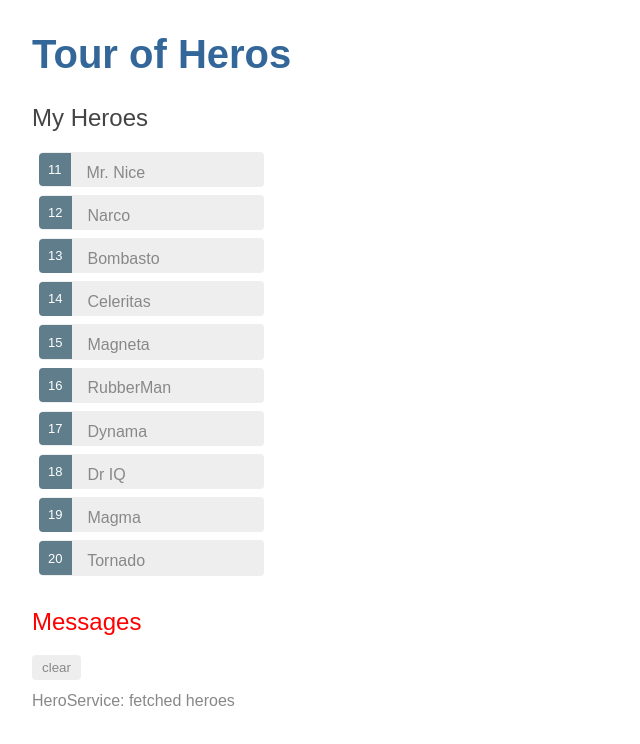
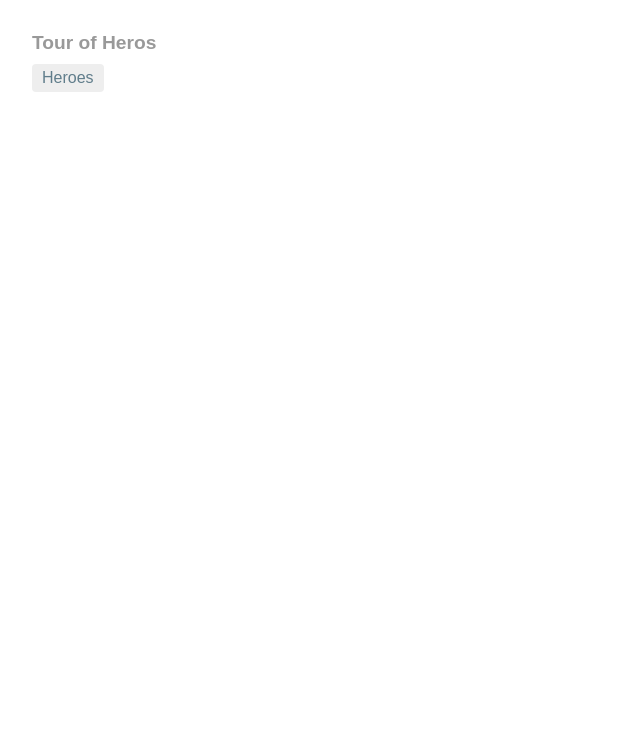
Before and after one commit to jennyknuth/angular-heroes, an Angular app: page / in a window 1280 px wide. Shown: the top 744 px of the page, without its empty margins (0-640 px from the left). Built offline with nearby package versions, Linux system fonts and the light colour scheme.

Commit message:
add routing module and nav

```diff
--- a/src/app/app.component.css
+++ b/src/app/app.component.css
@@ -0,0 +1,29 @@
+/* AppComponent's private CSS styles */
+h1 {
+  font-size: 1.2em;
+  color: #999;
+  margin-bottom: 0;
+}
+h2 {
+  font-size: 2em;
+  margin-top: 0;
+  padding-top: 0;
+}
+nav a {
+  padding: 5px 10px;
+  text-decoration: none;
+  margin-top: 10px;
+  display: inline-block;
+  background-color: #eee;
+  border-radius: 4px;
+}
+nav a:visited, a:link {
+  color: #607d8b;
+}
+nav a:hover {
+  color: #039be5;
+  background-color: #cfd8dc;
+}
+nav a.active {
+  color: #039be5;
+}
--- a/src/app/app.component.html
+++ b/src/app/app.component.html
@@ -1,5 +1,8 @@
 <h1>
     {{ title }}
 </h1>
-<app-heroes></app-heroes>
+<nav>
+    <a routerLink="/heroes">Heroes</a>
+</nav>
+<router-outlet></router-outlet>
 <app-messages></app-messages>
--- a/src/app/app.module.ts
+++ b/src/app/app.module.ts
@@ -6,6 +6,7 @@
 import { HeroesComponent } from './heroes/heroes.component';
 import { HeroDetailComponent } from './hero-detail/hero-detail.component';
 import { MessagesComponent } from './messages/messages.component';
+import { AppRoutingModule } from './/app-routing.module';
 
 @NgModule({
   declarations: [
@@ -16,7 +17,8 @@
   ],
   imports: [
     BrowserModule,
-    FormsModule
+    FormsModule,
+    AppRoutingModule
   ],
   providers: [],
   bootstrap: [AppComponent]
```
Also changed, not shown: src/app/app-routing.module.ts (added, +15 -0 lines), 1 other file (tests, documents, lock files or other folders).
